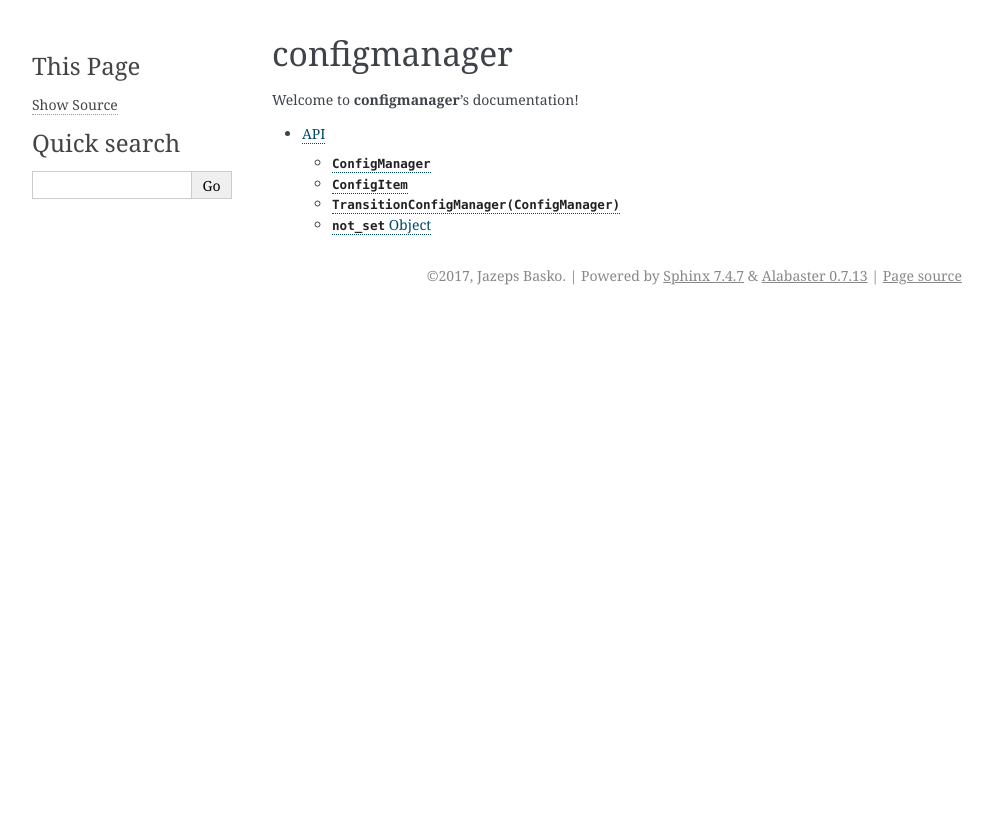
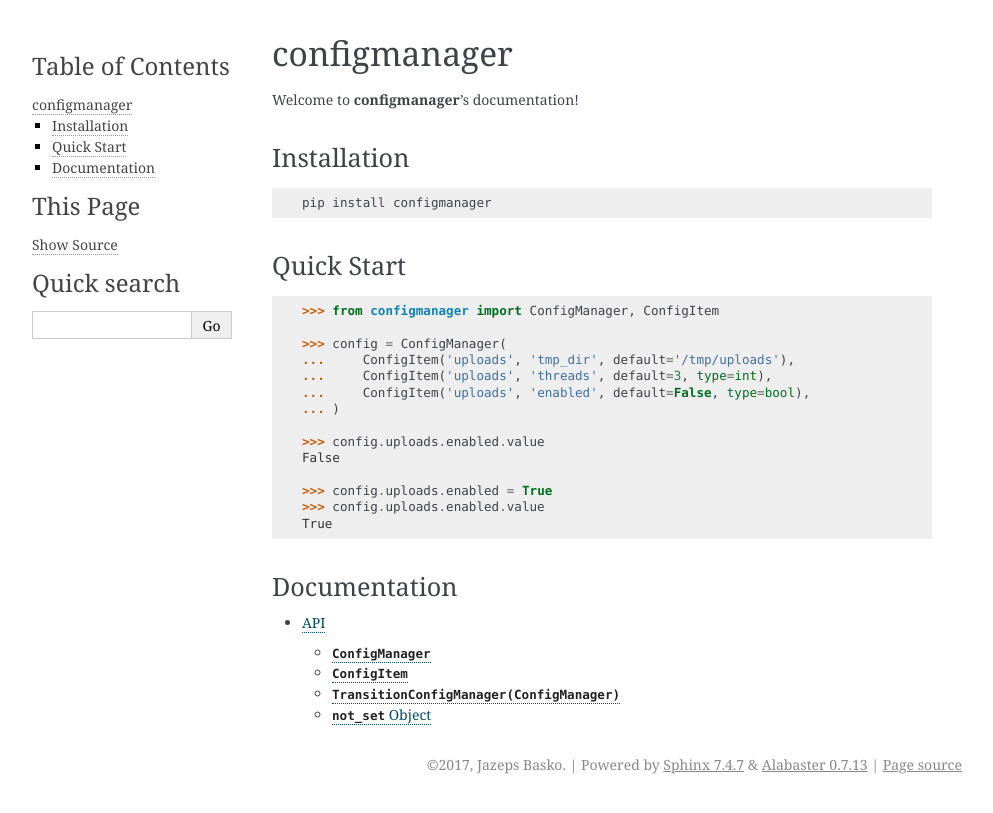
Before and after one commit to jbasko/configmanager, a Sphinx documentation site: the page built from docs/index.rst, in a window 1280 px wide. Shown: the top 813 px of the page, without its empty margins (148-1141 px from the left). Built offline with Sphinx 7.4.7, drawn with Linux system fonts in a browser that asks for light colours.

```diff
--- a/docs/index.rst
+++ b/docs/index.rst
@@ -3,6 +3,37 @@
 
 Welcome to **configmanager**'s documentation!
 
+Installation
+------------
+
+.. code-block:: shell
+
+   pip install configmanager
+
+
+Quick Start
+-----------
+
+.. code-block:: python
+
+   >>> from configmanager import ConfigManager, ConfigItem
+
+   >>> config = ConfigManager(
+   ...     ConfigItem('uploads', 'tmp_dir', default='/tmp/uploads'),
+   ...     ConfigItem('uploads', 'threads', default=3, type=int),
+   ...     ConfigItem('uploads', 'enabled', default=False, type=bool),
+   ... )
+
+   >>> config.uploads.enabled.value
+   False
+
+   >>> config.uploads.enabled = True
+   >>> config.uploads.enabled.value
+   True
+
+Documentation
+-------------
+
 .. toctree::
    :maxdepth: 2
 
```
Also changed, not shown: README.rst (+15 -1 lines), 2 other files.
